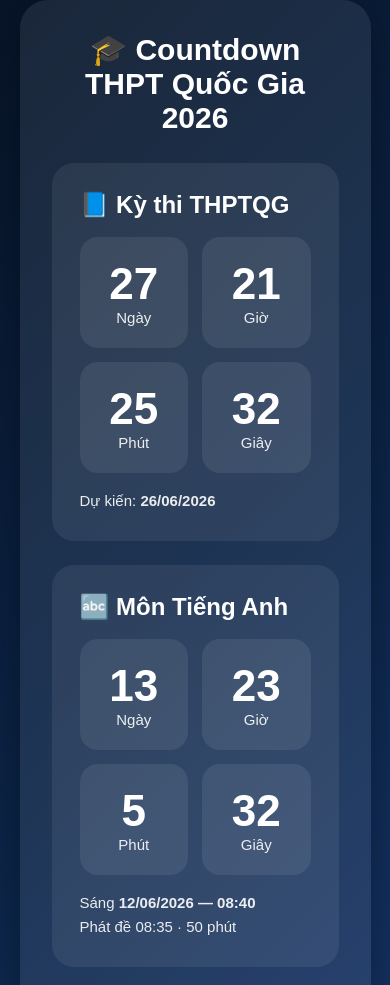
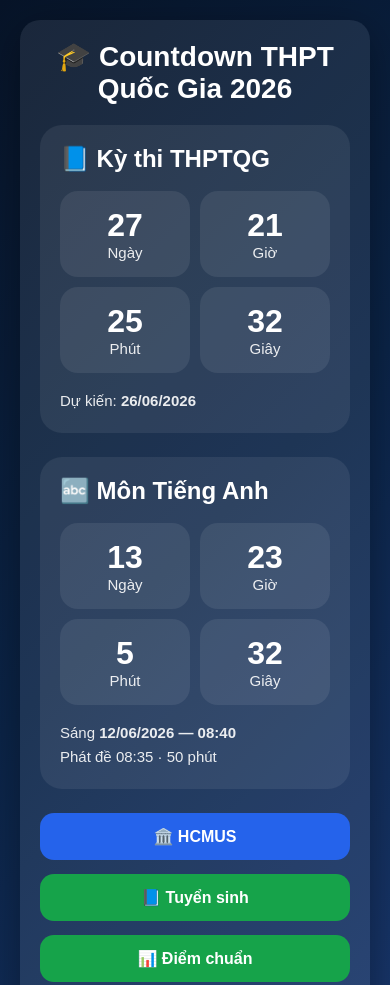
Before and after one commit to minhtrietvo264-ship-it/countdown-vip, a plain HTML site: page index.html in a window 390 px wide. Shown: the top 985 px of the page. Drawn offline with Linux system fonts and the light colour scheme.

Commit message:
Update index.html

```diff
--- a/index.html
+++ b/index.html
@@ -6,111 +6,145 @@
 <title>Countdown THPT Quốc Gia 2026</title>
 
 <style>
-*{
-  margin:0;
-  padding:0;
-  box-sizing:border-box;
-  font-family:Arial,sans-serif;
+* {
+  margin: 0;
+  padding: 0;
+  box-sizing: border-box;
+  font-family: Arial, sans-serif;
 }
 
-body{
-  min-height:100vh;
-  display:flex;
-  justify-content:center;
-  align-items:center;
-  background:linear-gradient(135deg,#071428,#0b2447,#19376d);
-  color:white;
+body {
+  min-height: 100vh;
+  display: flex;
+  justify-content: center;
+  align-items: center;
+  background: linear-gradient(135deg, #071428, #0b2447, #19376d);
+  color: white;
+  padding: 20px;
 }
 
-.container{
-  width:90%;
-  max-width:760px;
-  background:rgba(255,255,255,0.08);
-  border-radius:28px;
-  padding:32px;
-  box-shadow:0 10px 40px rgba(0,0,0,.35);
+.container {
+  width: 100%;
+  max-width: 760px;
+  background: rgba(255, 255, 255, 0.08);
+  border-radius: 28px;
+  padding: 32px;
+  box-shadow: 0 10px 40px rgba(0, 0, 0, 0.35);
+  margin: auto;
 }
 
-h1{
-  text-align:center;
-  font-size:42px;
-  margin-bottom:28px;
+h1 {
+  text-align: center;
+  font-size: 42px;
+  margin-bottom: 28px;
 }
 
-.card{
-  background:rgba(255,255,255,.07);
-  padding:28px;
-  border-radius:22px;
-  margin-bottom:24px;
+.card {
+  background: rgba(255, 255, 255, 0.07);
+  padding: 28px;
+  border-radius: 22px;
+  margin-bottom: 24px;
 }
 
-.card h2{
-  margin-bottom:18px;
-  font-size:24px;
+.card h2 {
+  margin-bottom: 18px;
+  font-size: 24px;
 }
 
-.timer{
-  display:grid;
-  grid-template-columns:repeat(4,1fr);
-  gap:14px;
+.timer {
+  display: grid;
+  grid-template-columns: repeat(4, 1fr);
+  gap: 14px;
 }
 
-.box{
-  background:rgba(255,255,255,.08);
-  border-radius:18px;
-  padding:22px;
-  text-align:center;
+.box {
+  background: rgba(255, 255, 255, 0.08);
+  border-radius: 18px;
+  padding: 22px;
+  text-align: center;
 }
 
-.num{
-  font-size:44px;
-  font-weight:bold;
+.num {
+  font-size: 44px;
+  font-weight: bold;
 }
 
-.txt{
-  font-size:15px;
-  opacity:.9;
+.txt {
+  font-size: 15px;
+  opacity: 0.9;
 }
 
-.note{
-  margin-top:16px;
-  font-size:15px;
-  opacity:.9;
-  line-height:1.6;
+.note {
+  margin-top: 16px;
+  font-size: 15px;
+  opacity: 0.9;
+  line-height: 1.6;
 }
 
-.links-row{
-  display:flex;
-  flex-wrap:wrap;
-  justify-content:center;
-  gap:14px;
-  margin-top:14px;
+.links-row {
+  display: flex;
+  flex-wrap: wrap;
+  justify-content: center;
+  gap: 14px;
+  margin-top: 14px;
 }
 
-.link-btn{
-  color:white;
-  text-decoration:none;
-  padding:14px 22px;
-  border-radius:14px;
-  font-weight:bold;
-  transition:0.2s;
+.link-btn {
+  color: white;
+  text-decoration: none;
+  padding: 14px 22px;
+  border-radius: 14px;
+  font-weight: bold;
+  transition: 0.2s;
+  text-align: center;
 }
 
-.link-btn:hover{
-  transform:translateY(-2px);
+.link-btn:hover {
+  transform: translateY(-2px);
 }
 
-.lk-web{ background:#2563eb; }
-.lk-score{ background:#16a34a; }
-.lk-admit{ background:#9333ea; }
+.lk-web { background: #2563eb; }
+.lk-score { background: #16a34a; }
+.lk-admit { background: #9333ea; }
 
-@media(max-width:700px){
-  .timer{
-    grid-template-columns:repeat(2,1fr);
+@media (max-width: 700px) {
+  body {
+    align-items: flex-start;
   }
 
-  h1{
-    font-size:30px;
+  .container {
+    padding: 20px;
+    border-radius: 20px;
+  }
+
+  h1 {
+    font-size: 28px;
+    margin-bottom: 20px;
+  }
+
+  .card {
+    padding: 20px;
+  }
+
+  .timer {
+    grid-template-columns: repeat(2, 1fr);
+    gap: 10px;
+  }
+
+  .box {
+    padding: 16px;
+  }
+
+  .num {
+    font-size: 32px;
+  }
+
+  .links-row {
+    flex-direction: column;
+  }
+
+  .link-btn {
+    width: 100%;
   }
 }
 </style>
@@ -140,62 +174,49 @@ h1{
   </div>
 
   <div class="links-row">
-
-<a class="link-btn lk-web"
-href="https://hcmus.edu.vn"
-target="_blank">
+    <a class="link-btn lk-web" href="https://hcmus.edu.vn" target="_blank">
       🏛️ HCMUS
     </a>
-
-<a class="link-btn lk-score"
-href="https://tuyensinh.hcmus.edu.vn"
-target="_blank">
+    <a class="link-btn lk-score" href="https://tuyensinh.hcmus.edu.vn" target="_blank">
       📘 Tuyển sinh
     </a>
-
-<a class="link-btn lk-score"
-href="https://tuyensinh.hcmus.edu.vn/2025-diem-chuan-cac-phuong-thuc/"
-target="_blank">
+    <a class="link-btn lk-score" href="https://tuyensinh.hcmus.edu.vn/2025-diem-chuan-cac-phuong-thuc/" target="_blank">
       📊 Điểm chuẩn
     </a>
-
-<a class="link-btn lk-admit"
-href="https://tuyensinh.hcmus.edu.vn/de-an-tuyen-sinh/"
-target="_blank">
+    <a class="link-btn lk-admit" href="https://tuyensinh.hcmus.edu.vn/de-an-tuyen-sinh/" target="_blank">
       🎓 Đề án tuyển sinh
     </a>
-
   </div>
 
 </div>
 
 <script>
-function createTimer(id,targetDate){
-  const el=document.getElementById(id);
+function createTimer(id, targetDate) {
+  const el = document.getElementById(id);
 
-  function update(){
-    const now=new Date();
-    const diff=targetDate-now;
+  function update() {
+    const now = new Date();
+    const diff = targetDate - now;
 
-    if(diff<=0){
-      el.innerHTML="<h3>Đã tới rồi 🚀</h3>";
+    if (diff <= 0) {
+      el.innerHTML = "<h3>Đã tới rồi 🚀</h3>";
       return;
     }
 
-    const d=Math.floor(diff/(1000*60*60*24));
-    const h=Math.floor((diff/(1000*60*60))%24);
-    const m=Math.floor((diff/(1000*60))%60);
-    const s=Math.floor((diff/1000)%60);
+    const d = Math.floor(diff / (1000 * 60 * 60 * 24));
+    const h = Math.floor((diff / (1000 * 60 * 60)) % 24);
+    const m = Math.floor((diff / (1000 * 60)) % 60);
+    const s = Math.floor((diff / 1000) % 60);
 
     el.innerHTML =
-      '<div class="box"><div class="num">'+d+'</div><div class="txt">Ngày</div></div>' +
-      '<div class="box"><div class="num">'+h+'</div><div class="txt">Giờ</div></div>' +
-      '<div class="box"><div class="num">'+m+'</div><div class="txt">Phút</div></div>' +
-      '<div class="box"><div class="num">'+s+'</div><div class="txt">Giây</div></div>';
+      '<div class="box"><div class="num">' + d + '</div><div class="txt">Ngày</div></div>' +
+      '<div class="box"><div class="num">' + h + '</div><div class="txt">Giờ</div></div>' +
+      '<div class="box"><div class="num">' + m + '</div><div class="txt">Phút</div></div>' +
+      '<div class="box"><div class="num">' + s + '</div><div class="txt">Giây</div></div>';
   }
 
   update();
-  setInterval(update,1000);
+  setInterval(update, 1000);
 }
 
 createTimer(
```
Lines whose indentation alone changed are shown as unchanged.
